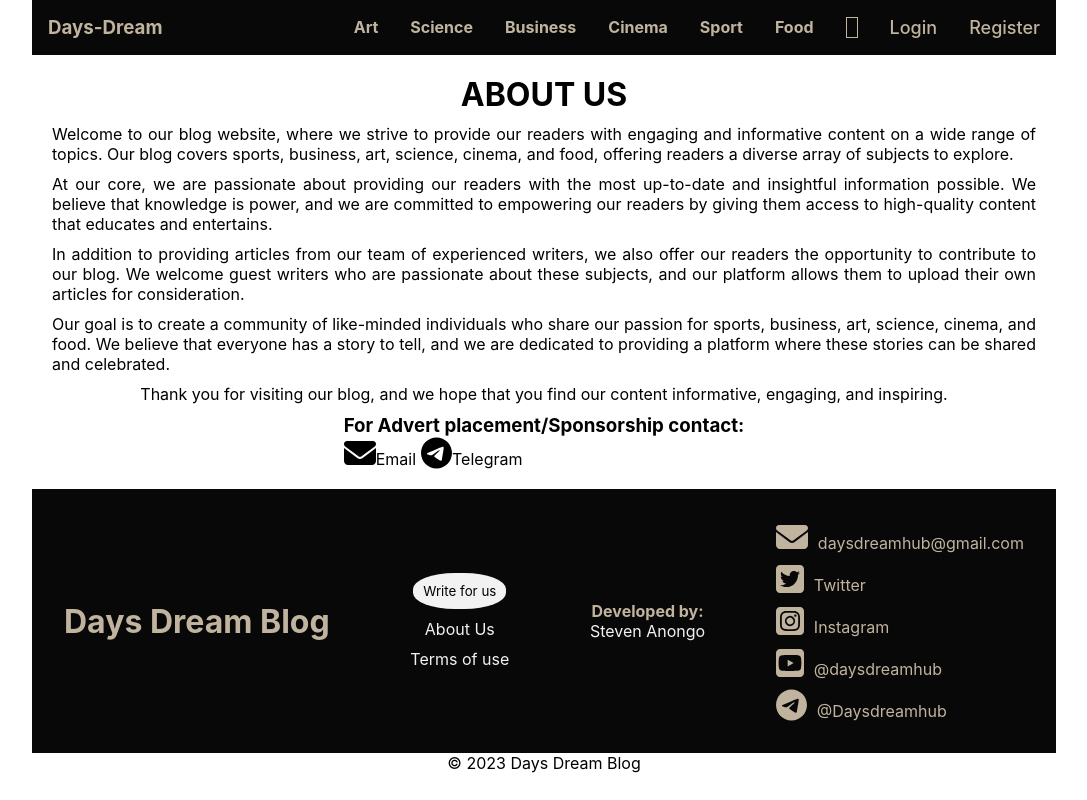
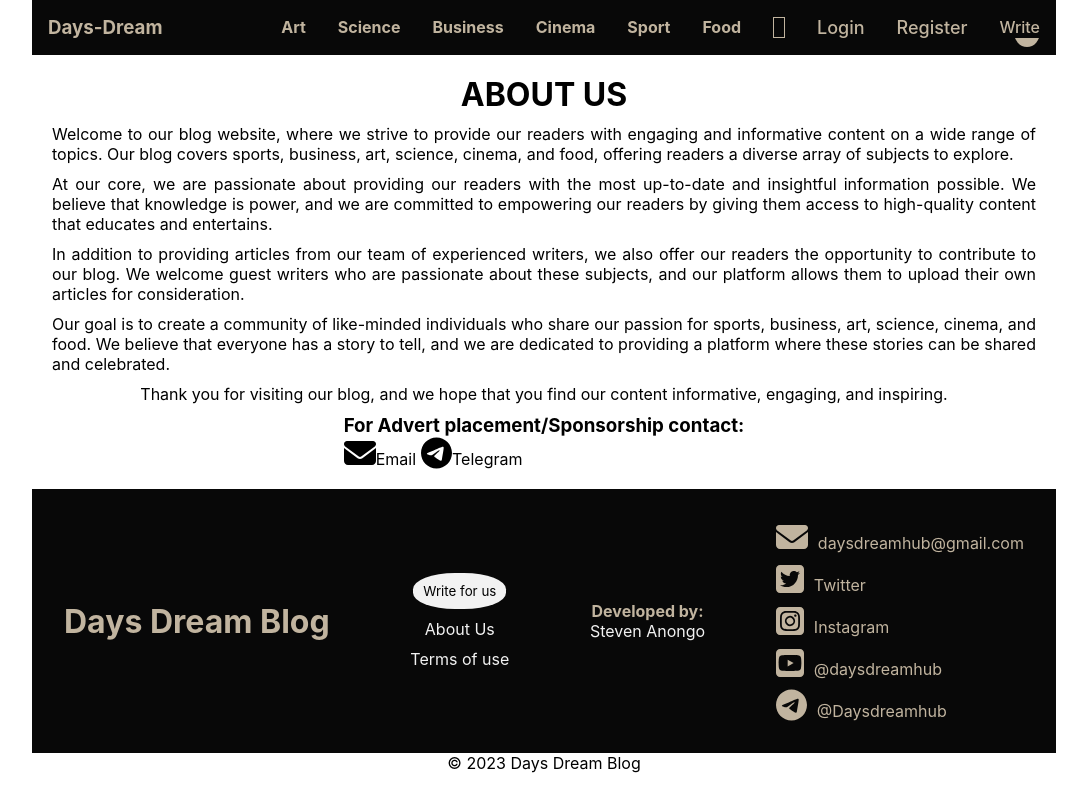
Before and after one commit to amStevee/Days_Dream_client, a React (Create React App) app: page /about in a window 1280 px wide. Shown: the whole page, without its empty margins (96-1183 px from the left). Built offline with nearby package versions, Linux system fonts and the light colour scheme.

Commit message:
fixing link bug

```diff
--- a/src/Components/Navbar.jsx
+++ b/src/Components/Navbar.jsx
@@ -103,13 +103,23 @@ const Navbar = () => {
             <button onClick={register}>Register</button>
           </>
         )}
-        {currentUser?.isadmin && <li>
-          <span className="writeCategory">
-            <Link to={currentUser?.username ? "/posts/write" : "/login"}>
-              Write
-            </Link>
-          </span>
-        </li>}
+        {currentUser?.isadmin ? (
+          <li>
+            <span className="writeCategory">
+              <Link to={"/posts/write"}>
+                Write
+              </Link>
+            </span>
+          </li>
+        ) : (
+          <li>
+            <span className="writeCategory">
+              <Link to={"/register"}>
+                Write
+              </Link>
+            </span>
+          </li>
+        )}
       </ul>
     </NavbarComponent>
   );
```
